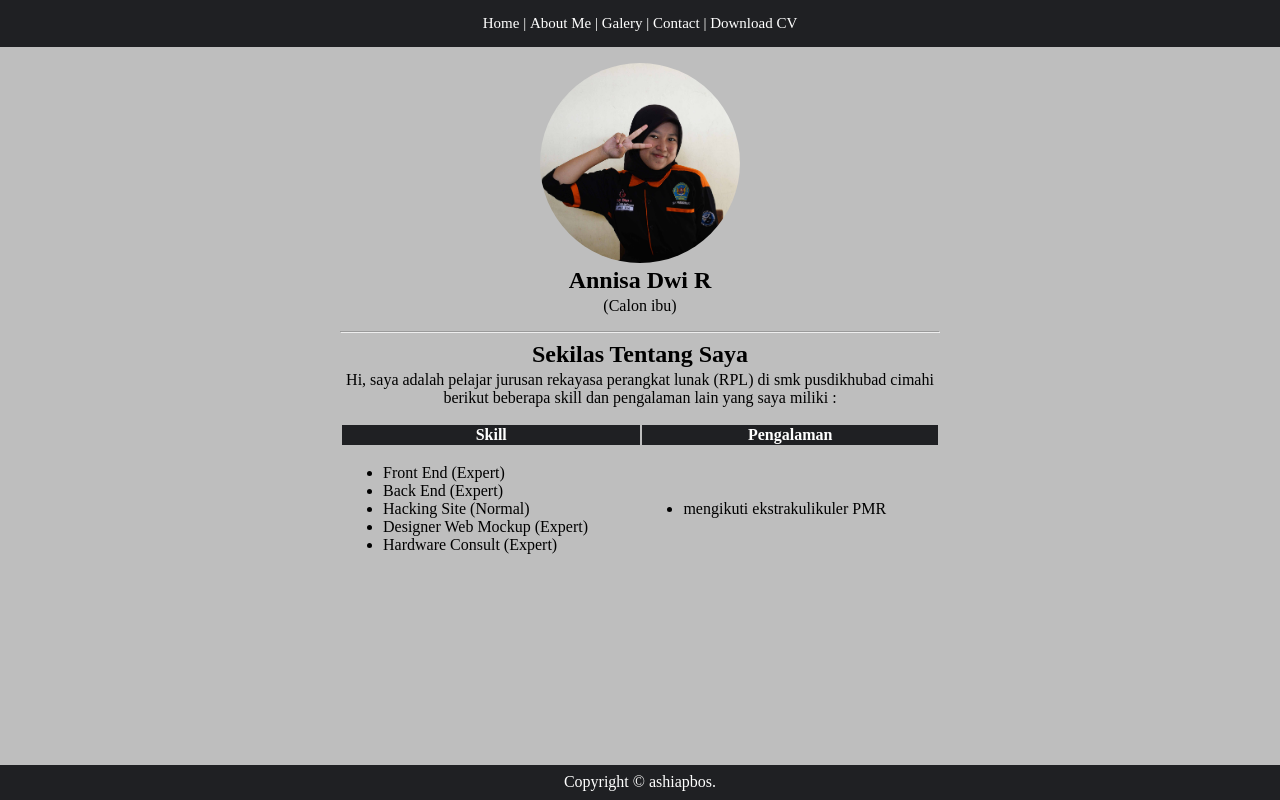
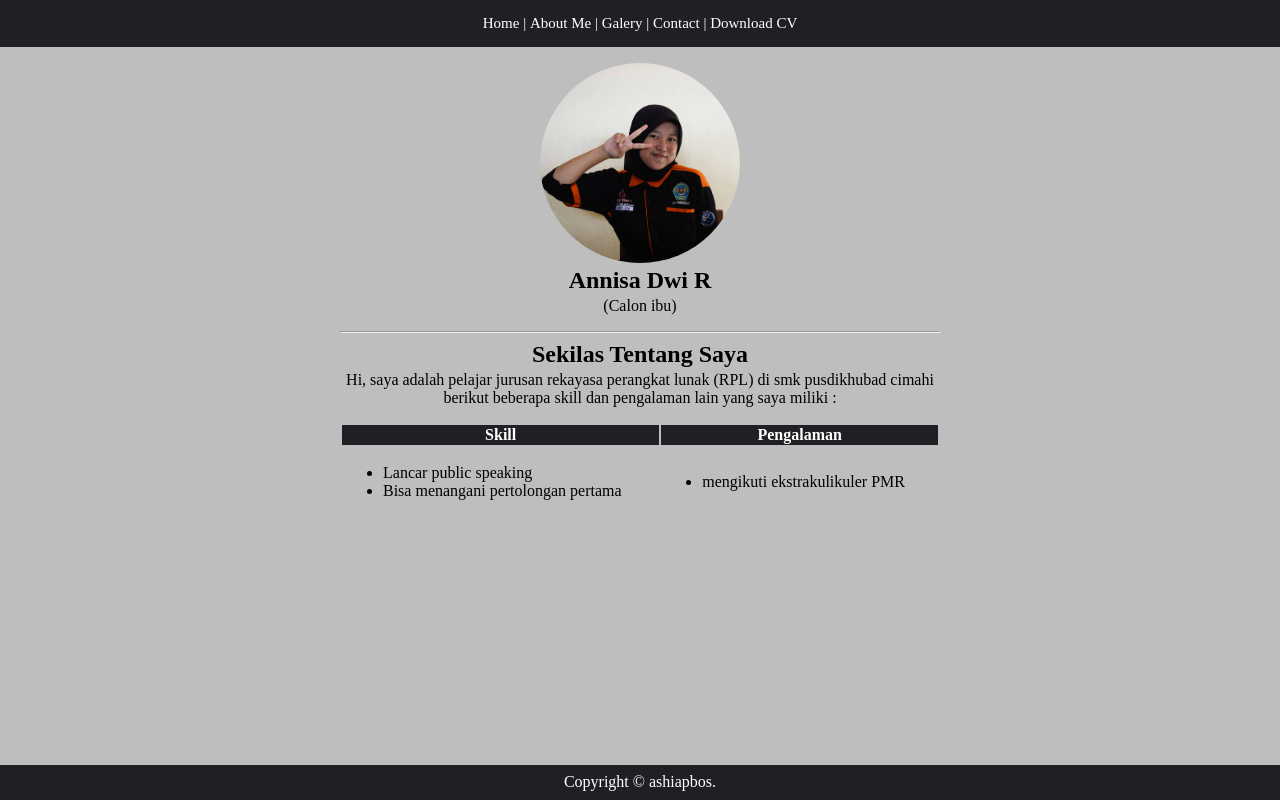
Before and after one commit to annisadwi87/nisa, a plain HTML site: page index.html in a window 1280 px wide. Drawn offline with Linux system fonts and the light colour scheme.

Commit message:
Update index.html

```diff
--- a/index.html
+++ b/index.html
@@ -47,11 +47,8 @@
                         <tr>
                             <td>
                                 <ul>
-                                    <li>Front End (Expert)</li>
-                                    <li>Back End (Expert)</li>
-                                    <li>Hacking Site (Normal)</li>
-                                    <li>Designer Web Mockup (Expert)</li>
-                                    <li>Hardware Consult (Expert)</li>
+                                    <li>Lancar public speaking</li>
+                                    <li>Bisa menangani pertolongan pertama</li>
                                 </ul>
                             </td>
                             <td>
```
